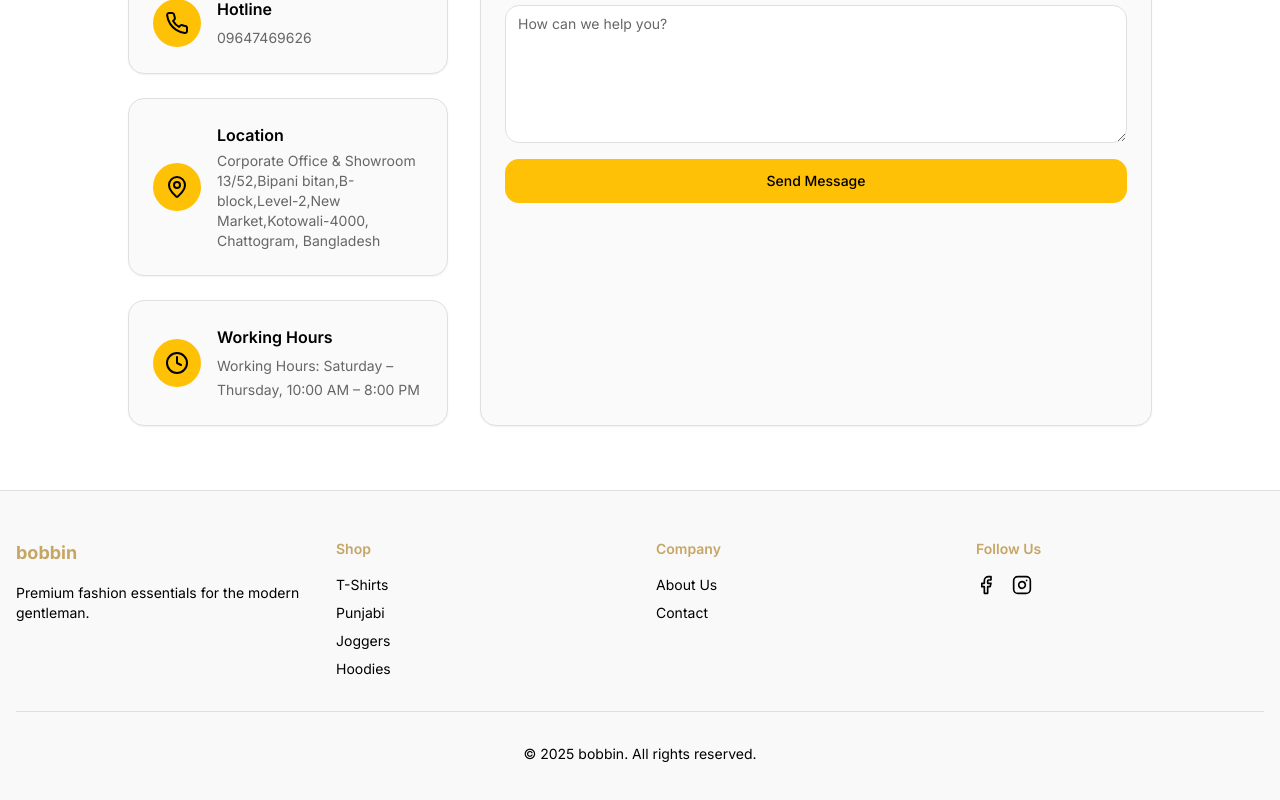
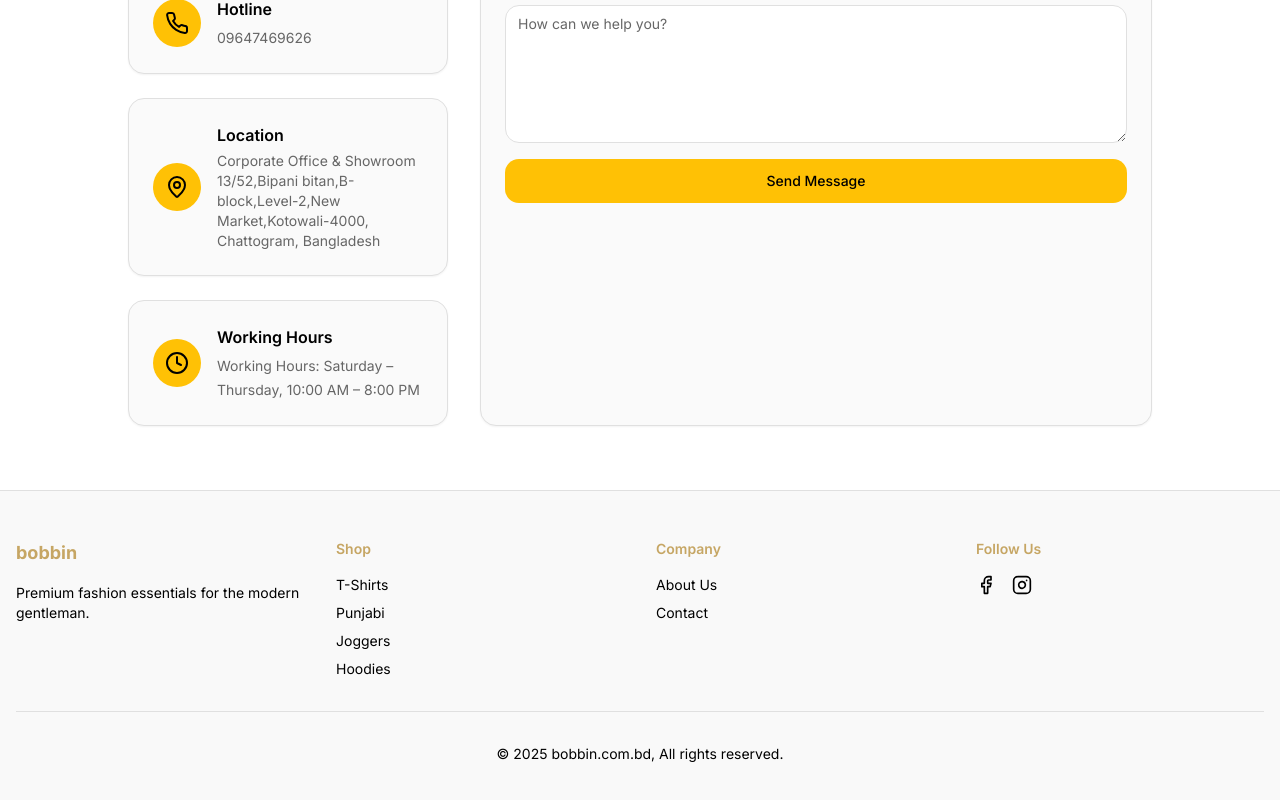
Before and after one commit to codetroon/bobbin-frontend, a Next.js app: page /contact in a window 1280 px wide. Shown: the part 573-1373 px from the top of the page. Built offline with nearby package versions, Linux system fonts and the light colour scheme; no server answers.

Commit message:
contact message route change add

```diff
--- a/components/footer.tsx
+++ b/components/footer.tsx
@@ -99,7 +99,10 @@ export function Footer() {
         </div>
 
         <div className="mt-8 border-t pt-8 text-center text-sm text-black">
-          <p>&copy; {new Date().getFullYear()} bobbin. All rights reserved.</p>
+          <p>
+            &copy; {new Date().getFullYear()} bobbin.com.bd, All rights
+            reserved.
+          </p>
         </div>
       </div>
     </footer>
--- a/lib/api.ts
+++ b/lib/api.ts
@@ -329,7 +329,7 @@ class ApiClient {
     email: string;
     message: string;
   }) {
-    return this.publicRequest("/contact-messages", {
+    return this.publicRequest("/contact-messages/add", {
       method: "POST",
       body: JSON.stringify(contactData),
     });
```
Also changed, not shown: assets/rsz_bobbin-logo.png (added).
